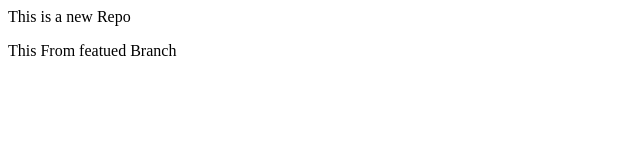
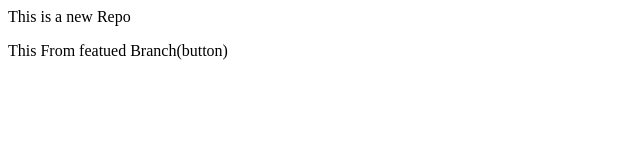
Before and after one commit to nisha2304/local-repo, a plain HTML site: page index.html in a window 1280 px wide. Shown: the full height of the page, 0-640 px from the left. Drawn offline with Linux system fonts and the light colour scheme.

```diff
--- a/index.html
+++ b/index.html
@@ -1,2 +1,2 @@
 <p>This is a new Repo</p>
-<p>This From featued Branch</p>
+<p>This From featued Branch(button)</p>
```
